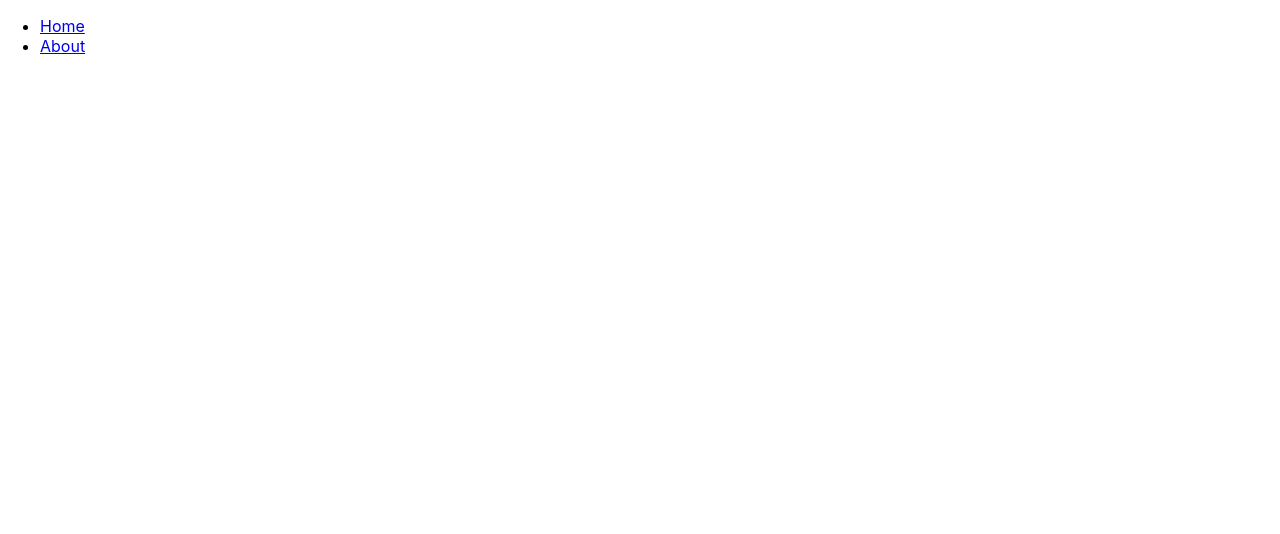
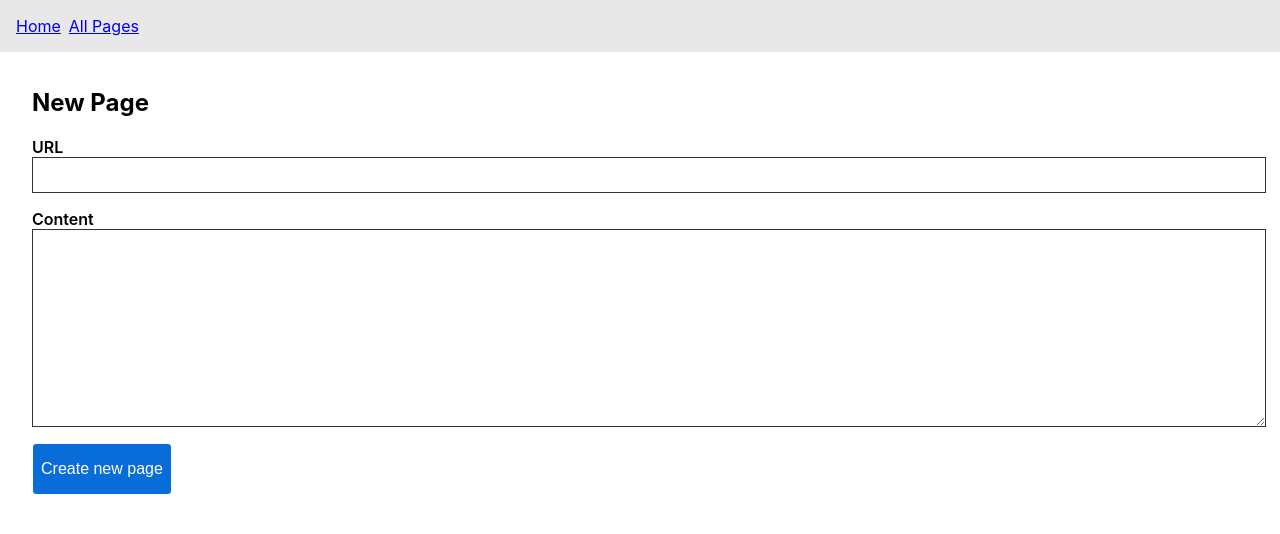
Before and after one commit to cullenjett/naive-cms, a React (Create React App) app: page /pages/new in a window 1280 px wide. Shown: the top 534 px of the page. Built offline with nearby package versions, Linux system fonts and the light colour scheme.

Commit message:
add ability to create ContentPage records that are saved via localStorage

```diff
--- /dev/null
+++ b/src/api/contentPageAPI.ts
@@ -0,0 +1,17 @@
+import { ContentPage } from '../interfaces/ContentPage';
+import { getItem, saveItem } from '../utils/storage';
+
+const NAMESPACE = 'contentPages';
+
+export const contentPageAPI = {
+  all(): Promise<ContentPage[]> {
+    const pages = getItem<ContentPage[]>(NAMESPACE) || [];
+    return Promise.resolve(pages);
+  },
+
+  save(contentPage: ContentPage): Promise<ContentPage> {
+    const pages = getItem<ContentPage[]>(NAMESPACE) || [];
+    saveItem(NAMESPACE, [...pages, contentPage]);
+    return Promise.resolve(contentPage);
+  },
+};
--- a/src/components/App.tsx
+++ b/src/components/App.tsx
@@ -1,21 +1,25 @@
-import React, { Component } from 'react';
+import React from 'react';
 import { Switch, Route } from 'react-router-dom';
 
+import { ContentPageIndex } from './contentPage/ContentPageIndex';
 import { Header } from './Header';
+import { NewContentPage } from './contentPage/NewContentPage';
 
-const Home = () => <h1>Home</h1>;
-const About = () => <h1>About</h1>;
+const Home: React.FC<{}> = () => <h1>Home</h1>;
 
-export class App extends Component {
+export class App extends React.Component<{}> {
   render() {
     return (
       <div className="app">
         <Header />
 
-        <Switch>
-          <Route exact path="/" component={Home} />
-          <Route path="/about" component={About} />
-        </Switch>
+        <div style={{ padding: '16px 32px' }}>
+          <Switch>
+            <Route exact path="/" component={Home} />
+            <Route exact path="/pages" component={ContentPageIndex} />
+            <Route path="/pages/new" component={NewContentPage} />
+          </Switch>
+        </div>
       </div>
     );
   }
--- a/src/components/Header.tsx
+++ b/src/components/Header.tsx
@@ -3,14 +3,18 @@ import { NavLink } from 'react-router-dom';
 
 export const Header: React.SFC<{}> = () => {
   return (
-    <header>
+    <header style={{ padding: '16px', background: '#e8e8e8' }}>
       <nav>
-        <ul>
-          <li>
-            <NavLink to="/">Home</NavLink>
+        <ul style={{ listStyle: 'none', margin: 0, padding: 0 }}>
+          <li style={{ display: 'inline-block', marginRight: 8 }}>
+            <NavLink exact to="/" activeStyle={{ fontWeight: 600 }}>
+              Home
+            </NavLink>
           </li>
-          <li>
-            <NavLink to="/about">About</NavLink>
+          <li style={{ display: 'inline-block' }}>
+            <NavLink exact to="/pages" activeStyle={{ fontWeight: 600 }}>
+              All Pages
+            </NavLink>
           </li>
         </ul>
       </nav>
--- /dev/null
+++ b/src/components/contentPage/ContentPageForm.tsx
@@ -0,0 +1,72 @@
+import React from 'react';
+
+interface Props {
+  onSubmit: (formValues: ContentPageFormValues) => void;
+}
+
+interface State {
+  url: string;
+  content: string;
+}
+
+export interface ContentPageFormValues extends State {}
+
+export class ContentPageForm extends React.Component<Props, State> {
+  state = {
+    url: '',
+    content: '',
+  };
+
+  onFieldChange: React.ChangeEventHandler<
+    HTMLInputElement | HTMLTextAreaElement
+  > = (e) => {
+    const { name, value } = e.target;
+
+    this.setState({
+      [name]: value,
+    } as any);
+  };
+
+  onSubmit: React.FormEventHandler<HTMLFormElement> = (e) => {
+    const { url, content }: ContentPageFormValues = this.state;
+
+    this.props.onSubmit({
+      url,
+      content,
+    });
+
+    e.preventDefault();
+  };
+
+  render() {
+    return (
+      <form onSubmit={this.onSubmit}>
+        <div>
+          <label htmlFor="url">URL</label>
+          <input
+            id="url"
+            name="url"
+            type="text"
+            value={this.state.url}
+            onChange={this.onFieldChange}
+          />
+        </div>
+
+        <div>
+          <label htmlFor="content">Content</label>
+          <textarea
+            name="content"
+            id="content"
+            rows={10}
+            value={this.state.content}
+            onChange={this.onFieldChange}
+          />
+        </div>
+
+        <div>
+          <button type="submit">Create new page</button>
+        </div>
+      </form>
+    );
+  }
+}
--- /dev/null
+++ b/src/components/contentPage/ContentPageIndex.tsx
@@ -0,0 +1,41 @@
+import React from 'react';
+import { Link } from 'react-router-dom';
+
+import { ContentPage } from '../../interfaces/ContentPage';
+import { contentPageAPI } from '../../api/contentPageAPI';
+
+interface State {
+  contentPages: ContentPage[];
+}
+
+export class ContentPageIndex extends React.Component<{}, State> {
+  state: State = {
+    contentPages: [],
+  };
+
+  componentDidMount() {
+    contentPageAPI.all().then((contentPages) => {
+      this.setState({
+        contentPages,
+      });
+    });
+  }
+
+  render() {
+    const { contentPages } = this.state;
+
+    return (
+      <section>
+        <h1>
+          Pages (<Link to="/pages/new">Create new page</Link>)
+        </h1>
+
+        <ul>
+          {contentPages.map((page) => (
+            <li key={page.url}>{page.url}</li>
+          ))}
+        </ul>
+      </section>
+    );
+  }
+}
--- /dev/null
+++ b/src/components/contentPage/NewContentPage.tsx
@@ -0,0 +1,21 @@
+import React from 'react';
+import { RouteComponentProps } from 'react-router-dom';
+
+import { ContentPageForm, ContentPageFormValues } from './ContentPageForm';
+import { contentPageAPI } from '../../api/contentPageAPI';
+
+export const NewContentPage: React.FC<RouteComponentProps> = ({ history }) => {
+  const submitNewContentPageForm = (contentPage: ContentPageFormValues) => {
+    return contentPageAPI.save(contentPage).then(() => {
+      history.push('/pages');
+    });
+  };
+
+  return (
+    <section className="new-page">
+      <h1>New Page</h1>
+
+      <ContentPageForm onSubmit={submitNewContentPageForm} />
+    </section>
+  );
+};
--- a/src/index.css
+++ b/src/index.css
@@ -1,9 +1,35 @@
 body {
   margin: 0;
   padding: 0;
-  font-family: -apple-system, BlinkMacSystemFont, 'Segoe UI', 'Roboto', 'Oxygen',
-    'Ubuntu', 'Cantarell', 'Fira Sans', 'Droid Sans', 'Helvetica Neue',
+  font-family: 'Avenir', -apple-system, BlinkMacSystemFont, 'Segoe UI', 'Roboto',
+    'Oxygen', 'Ubuntu', 'Cantarell', 'Fira Sans', 'Droid Sans', 'Helvetica Neue',
     sans-serif;
   -webkit-font-smoothing: antialiased;
   -moz-osx-font-smoothing: grayscale;
 }
+
+label {
+  display: block;
+  font-weight: 600;
+}
+
+input,
+select,
+textarea {
+  display: block;
+  width: 100%;
+  font-size: 16px;
+  padding: 8px;
+  border: 1px solid #333;
+  margin-bottom: 16px;
+}
+
+button {
+  color: white;
+  font-size: 16px;
+  border: 1px solid;
+  border-radius: 4px;
+  padding: 16px 8px;
+  background: #096dd9;
+  margin-bottom: 16px;
+}
--- /dev/null
+++ b/src/interfaces/ContentPage.ts
@@ -0,0 +1,4 @@
+export interface ContentPage {
+  url: string;
+  content: string;
+}
--- /dev/null
+++ b/src/utils/storage.ts
@@ -0,0 +1,17 @@
+export const saveItem = (key: string, item: any) => {
+  try {
+    const serialized = JSON.stringify(item);
+    window.localStorage.setItem(key, serialized);
+  } catch (err) {
+    console.error(`Failed to save item ${key}`, err);
+  }
+};
+
+export function getItem<T>(key: string): T | undefined {
+  try {
+    const serialized = window.localStorage.getItem(key) || '';
+    return JSON.parse(serialized) as T;
+  } catch (err) {
+    console.error(`Failed to get item ${key}`, err);
+  }
+}
```
